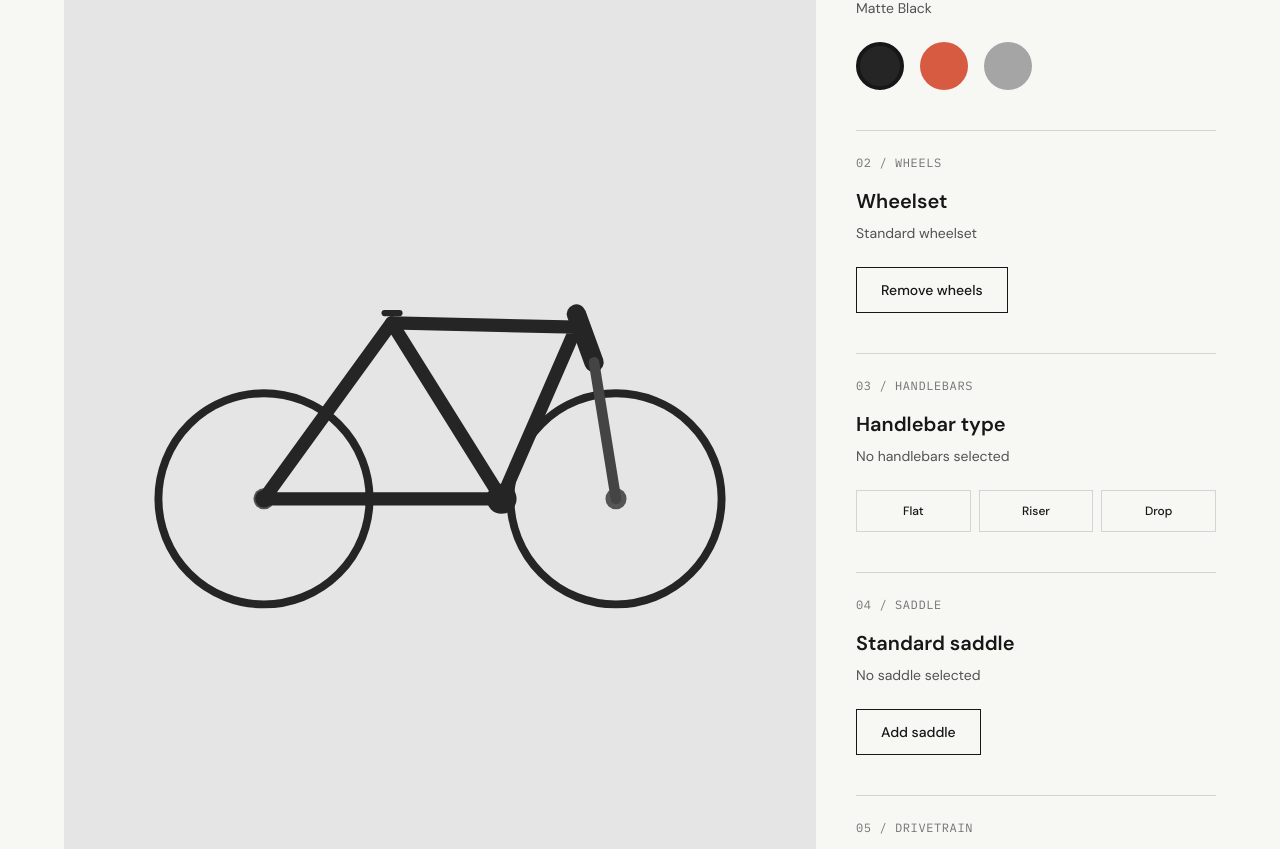
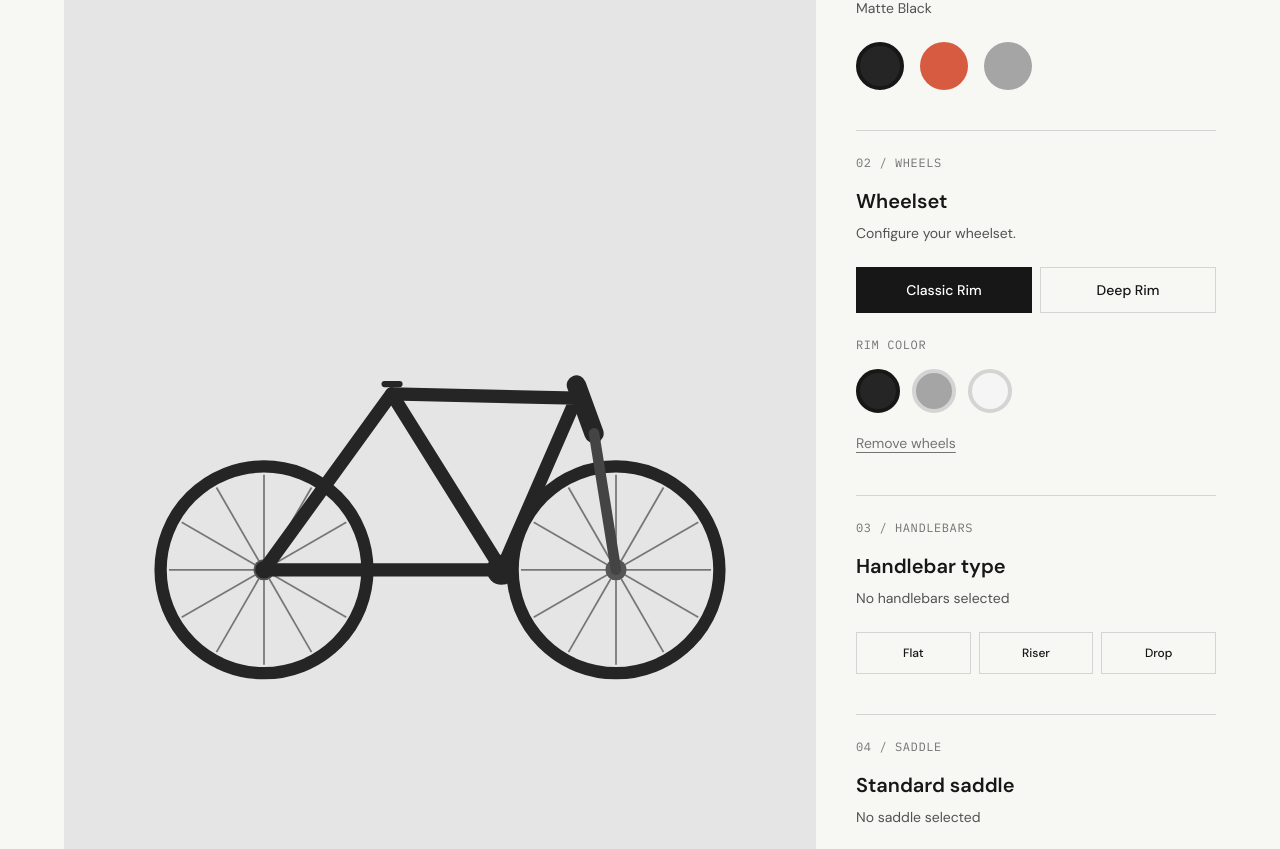
Before and after one commit to raczempeklajos/fixed-studio, a React (Vite) app in the folder frontend/: page /builder in a window 1280 px wide. Shown: the part 613-1462 px from the top of the page. Built offline with nearby package versions, Linux system fonts and the light colour scheme.

Commit message:
feat: add configurable wheelsets and fix React hooks

```diff
--- a/frontend/src/components/bike/BikePreview.tsx
+++ b/frontend/src/components/bike/BikePreview.tsx
@@ -1,6 +1,10 @@
 import Saddle from "./Saddle";
 import Drivetrain from "./Drivetrain";
 import Handlebars, { type HandlebarType } from "./Handlebars";
+import Wheels, {
+  type WheelType,
+  type WheelColor,
+} from "./Wheels";
 
 interface BikePreviewProps {
   frameColor: string;
@@ -9,6 +13,8 @@ interface BikePreviewProps {
   showSaddle: boolean;
   showDrivetrain: boolean;
   handlebarType: HandlebarType;
+  wheelType: WheelType;
+  wheelColor: WheelColor;
 }
 
 export default function BikePreview({
@@ -18,6 +24,8 @@ export default function BikePreview({
   showSaddle,
   showDrivetrain,
   handlebarType,
+  wheelType,
+  wheelColor,
 }: BikePreviewProps) {
   return (
     <svg
@@ -27,31 +35,9 @@ export default function BikePreview({
       aria-label="Custom bicycle preview"
     >
       {/* Bicycle wheels */}
-      {showWheels && (
-        <g>
-          <circle
-            cx="200"
-            cy="360"
-            r="120"
-            fill="none"
-            stroke="#252525"
-            strokeWidth="9"
-          />
-
-          <circle
-            cx="600"
-            cy="360"
-            r="120"
-            fill="none"
-            stroke="#252525"
-            strokeWidth="9"
-          />
-
-          {/* Wheel hubs */}
-          <circle cx="200" cy="360" r="12" fill="#555555" />
-          <circle cx="600" cy="360" r="12" fill="#555555" />
-        </g>
-      )}
+        {showWheels && (
+        <Wheels type={wheelType} color={wheelColor} />
+        )}
 
       {/* Bicycle frame */}
       <g
--- /dev/null
+++ b/frontend/src/components/bike/Wheels.tsx
@@ -0,0 +1,74 @@
+
+export type WheelType = "classic" | "deep";
+
+export type WheelColor = "black" | "silver" | "white";
+
+interface WheelsProps {
+  type: WheelType;
+  color: WheelColor;
+}
+
+const wheelColors: Record<WheelColor, string> = {
+  black: "#252525",
+  silver: "#A5A5A5",
+  white: "#F5F5F5",
+};
+
+export default function Wheels({ type, color }: WheelsProps) {
+  const rimColor = wheelColors[color];
+
+  const wheelPositions = [200, 600];
+
+  return (
+    <g>
+      {wheelPositions.map((cx) => (
+        <g key={cx}>
+          {/* Tire */}
+          <circle
+            cx={cx}
+            cy="360"
+            r="120"
+            fill="none"
+            stroke="#252525"
+            strokeWidth="9"
+          />
+
+          {/* Rim */}
+          <circle
+            cx={cx}
+            cy="360"
+            r={type === "deep" ? 105 : 114}
+            fill="none"
+            stroke={rimColor}
+            strokeWidth={type === "deep" ? 22 : 7}
+          />
+
+          {/* Spokes */}
+          {Array.from({ length: 12 }, (_, index) => {
+            const angle = (index * Math.PI * 2) / 12;
+
+            return (
+              <line
+                key={index}
+                x1={cx}
+                y1={360}
+                x2={cx + Math.cos(angle) * 108}
+                y2={360 + Math.sin(angle) * 108}
+                stroke="#777777"
+                strokeWidth="2"
+              />
+            );
+          })}
+
+          {/* Hub */}
+          <circle
+            cx={cx}
+            cy="360"
+            r="12"
+            fill="#555555"
+          />
+        </g>
+      ))}
+    </g>
+  );
+}
--- a/frontend/src/pages/BikeBuilderPage.tsx
+++ b/frontend/src/pages/BikeBuilderPage.tsx
@@ -4,11 +4,16 @@ import { Link, useSearchParams } from "react-router-dom";
 import { bikeBuilds } from "../data/bikes";
 import BikePreview from "../components/bike/BikePreview";
 import type { HandlebarType } from "../components/bike/Handlebars";
+import type {
+    WheelType,
+    WheelColor,
+    } from "../components/bike/Wheels";
 
 type FrameColor = {
   name: string;
   hex: string;
 };
+
 
 const frameColors: FrameColor[] = [
   { name: "Matte Black", hex: "#252525" },
@@ -35,6 +40,8 @@ export default function BikeBuilderPage() {
   const [showHandlebars, setShowHandlebars] = useState(false);
   const [showSaddle, setShowSaddle] = useState(false);
   const [showDrivetrain, setShowDrivetrain] = useState(false);
+  const [wheelType, setWheelType] = useState<WheelType>("classic");
+  const [wheelColor, setWheelColor] = useState<WheelColor>("black");
 
   return (
     <main className="min-h-screen bg-background">
@@ -67,6 +74,8 @@ export default function BikeBuilderPage() {
             showSaddle={showSaddle}
             showDrivetrain={showDrivetrain}
             handlebarType={handlebarType}
+            wheelType={wheelType}
+            wheelColor={wheelColor}
             />
 
           </div>
@@ -122,6 +131,7 @@ export default function BikeBuilderPage() {
               </div>
             </div>
 
+
             {/* Wheel configuration */}
             <div className="border-t border-neutral-300 pt-6">
             <p className="font-mono text-xs uppercase tracking-wider text-neutral-500">
@@ -133,19 +143,73 @@ export default function BikeBuilderPage() {
             </h3>
 
             <p className="mt-2 text-sm text-neutral-600">
-                {showWheels
-                  ? "Standard wheelset"
-                  : "No wheels selected"}
+                {showWheels ? "Configure your wheelset." : "No wheels selected"}
             </p>
 
+            <div className="mt-6 grid grid-cols-2 gap-2">
+                {(["classic", "deep"] as WheelType[]).map((type) => (
+                <button
+                    key={type}
+                    type="button"
+                    onClick={() => {
+                    setWheelType(type);
+                    setShowWheels(true);
+                    }}
+                    aria-pressed={showWheels && wheelType === type}
+                    className={`border px-4 py-3 text-sm font-medium capitalize transition-colors ${
+                    showWheels && wheelType === type
+                        ? "border-foreground bg-foreground text-white"
+                        : "border-neutral-300 hover:border-foreground"
+                    }`}
+                >
+                    {type === "classic" ? "Classic Rim" : "Deep Rim"}
+                </button>
+                ))}
+            </div>
+
+            <p className="mt-6 font-mono text-xs uppercase tracking-wider text-neutral-500">
+                Rim color
+            </p>
+
+            <div className="mt-4 flex gap-3">
+                {(["black", "silver", "white"] as WheelColor[]).map((color) => (
+                <button
+                    key={color}
+                    type="button"
+                    onClick={() => {
+                    setWheelColor(color);
+                    setShowWheels(true);
+                    }}
+                    aria-label={`Select ${color} rims`}
+                    aria-pressed={showWheels && wheelColor === color}
+                    className={`h-11 w-11 rounded-full border-4 transition-transform hover:scale-110 ${
+                    showWheels && wheelColor === color
+                        ? "border-neutral-900"
+                        : "border-neutral-300"
+                    }`}
+                    style={{
+                    backgroundColor:
+                        color === "black"
+                        ? "#252525"
+                        : color === "silver"
+                        ? "#A5A5A5"
+                        : "#F5F5F5",
+                    }}
+                />
+                ))}
+            </div>
+
+            {showWheels && (
                 <button
                 type="button"
-                onClick={() => setShowWheels((previous) => !previous)}
-                className="mt-6 border border-foreground px-6 py-3 text-sm font-medium transition-colors hover:bg-foreground hover:text-white"
+                onClick={() => setShowWheels(false)}
+                className="mt-5 text-sm text-neutral-500 underline underline-offset-4 hover:text-foreground"
                 >
-                {showWheels ? "Remove wheels" : "Add wheels"}
+                Remove wheels
                 </button>
+            )}
             </div>
+
 
 
 {/* Handlebar configuration */}
```
Lines whose indentation alone changed are shown as unchanged.
